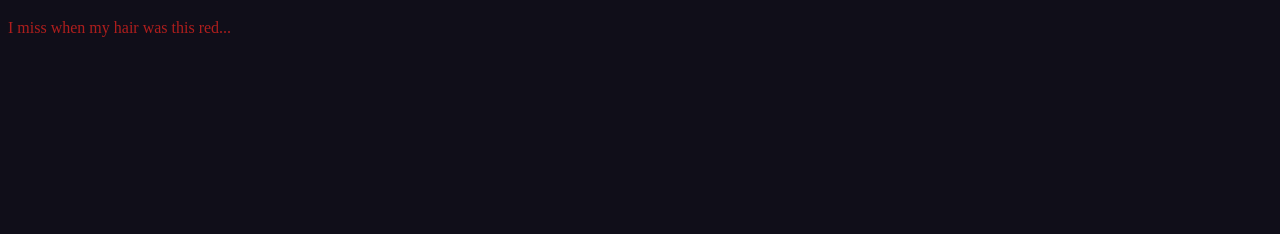
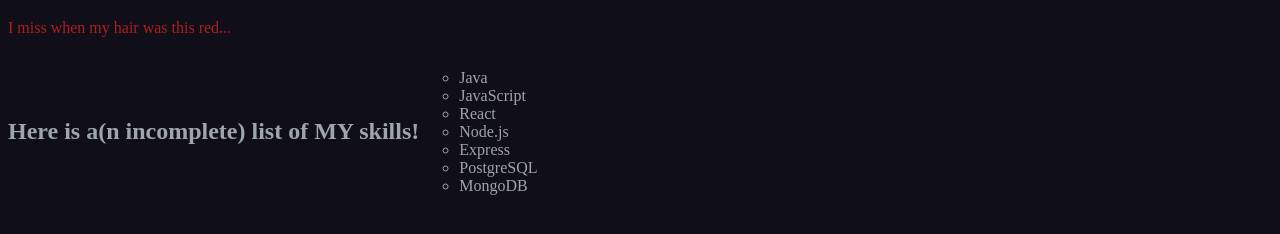
Before and after one commit to 220919-WVA-JavaReact/Claire-List, a JavaScript app in the folder assignments/week-5/personal-webpage/react-app/: page / in a window 1280 px wide. Shown: the part 552-786 px from the top of the page. Built offline with nearby package versions, Linux system fonts and the light colour scheme; the HTML template or start-up script is replaced by a standard one.

Commit message:
good morning I am crazy today

```diff
--- a/assignments/week-5/personal-webpage/react-app/src/App.js
+++ b/assignments/week-5/personal-webpage/react-app/src/App.js
@@ -2,6 +2,7 @@ import About from './components/About';
 import ProfilePic from './components/ProfilePic';
 import Nav from './components/Nav';
 import Message from './components/Message';
+import ListSkills from './components/ListSkills';
 
 function App() {
   return (
@@ -10,6 +11,7 @@ function App() {
       <Nav />
       <ProfilePic />
       <Message />
+      <ListSkills />
     </div>
   );
 }
--- /dev/null
+++ b/assignments/week-5/personal-webpage/react-app/src/components/ListSkills.js
@@ -0,0 +1,18 @@
+function ListSkills(){ //TODO I should MAP over a list of skills, make AddSkill component
+    return (
+        <div className='list-skills'>
+        <h2>Here is a(n incomplete) list of MY skills!</h2>
+        <ul>
+            <li>Java</li>
+            <li>JavaScript</li>
+            <li>React</li>
+            <li>Node.js</li>
+            <li>Express</li>
+            <li>PostgreSQL</li>
+            <li>MongoDB</li>
+        </ul>
+        </div>
+    )
+}
+
+export default ListSkills;
```
